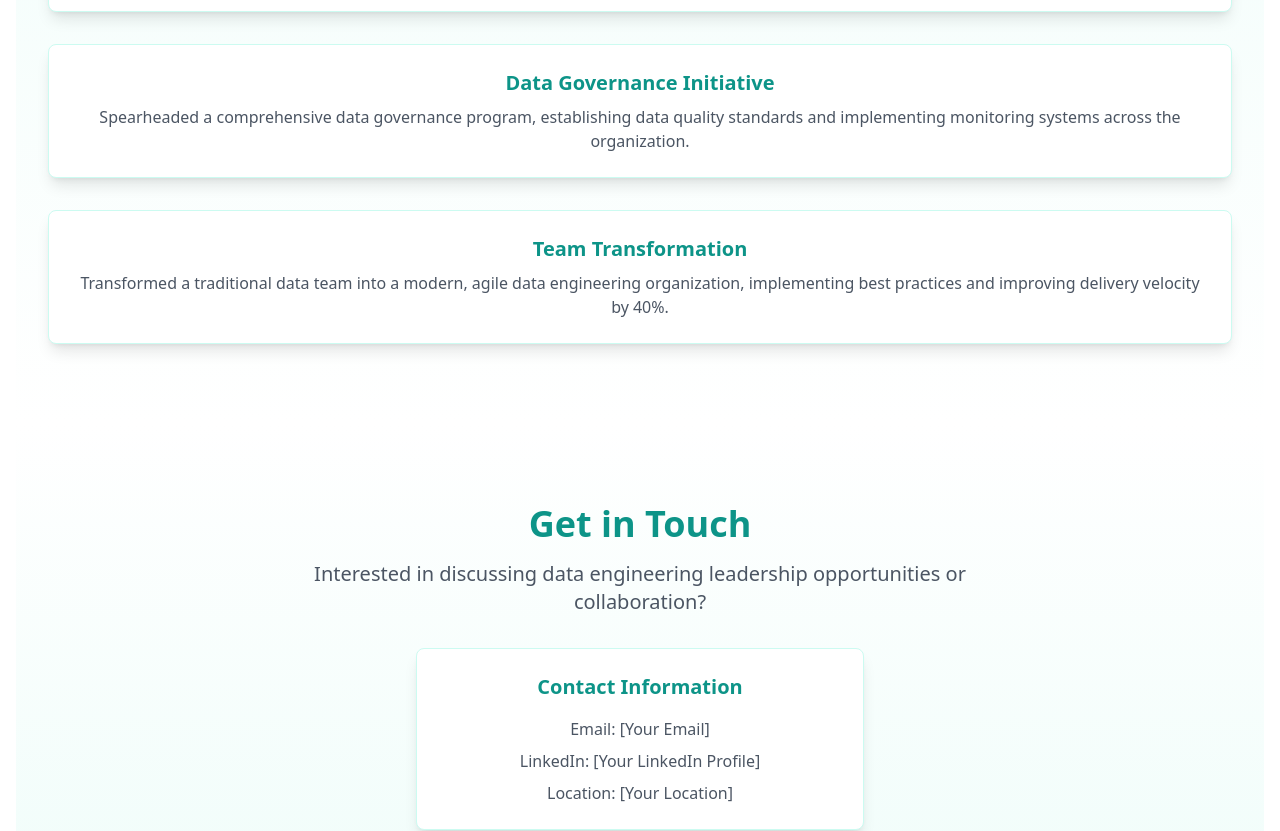
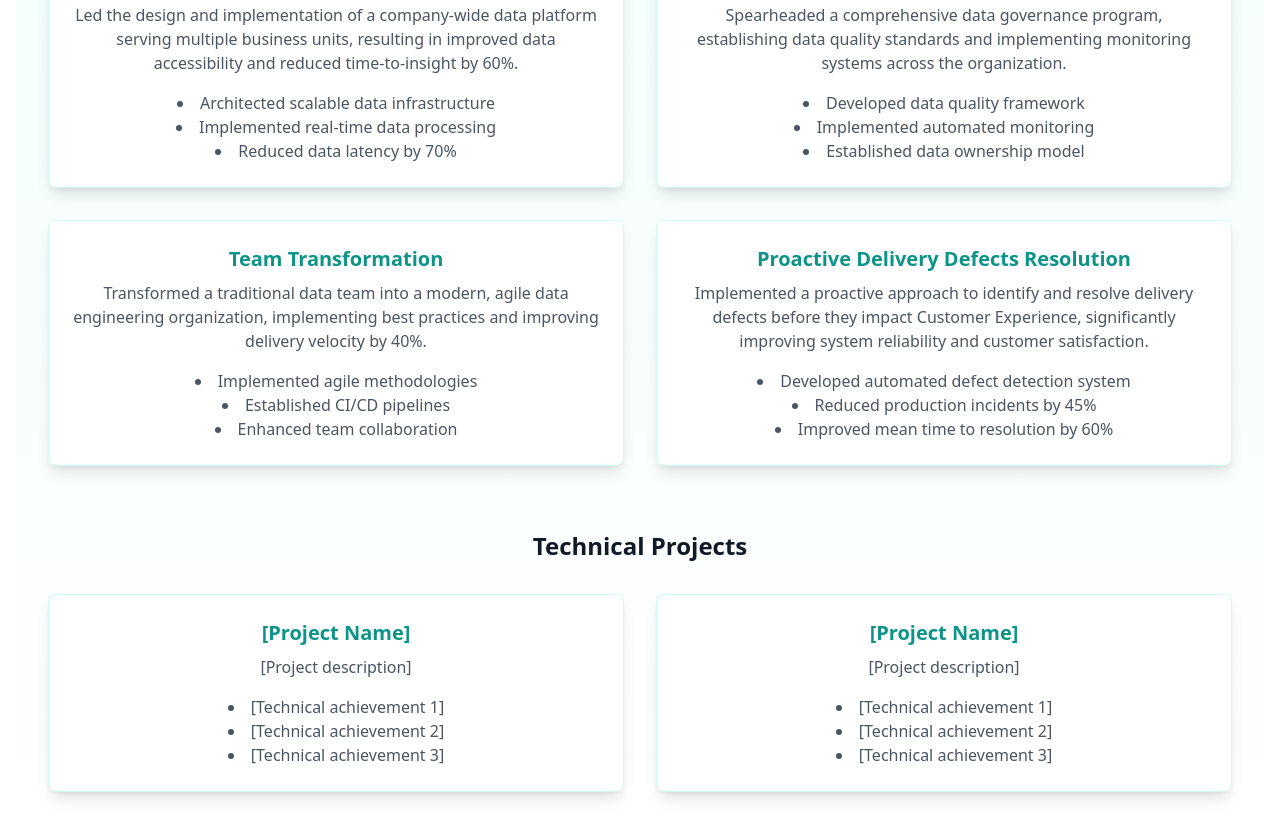
Before and after one commit to devangdshah/DataEngineeringLeader, a React (Create React App) app: page / in a window 1280 px wide. Shown: the part 2520-3351 px from the top of the page. Built offline with nearby package versions, Linux system fonts and the light colour scheme; the HTML template or start-up script is replaced by a standard one.

Commit message:
Add Proactive Delivery Defects Resolution initiative

```diff
--- a/src/components/sections/Projects.tsx
+++ b/src/components/sections/Projects.tsx
@@ -8,27 +8,92 @@ const Projects: React.FC = () => {
           <h2 className="text-3xl font-extrabold text-teal-600 sm:text-4xl">
             Leadership & Projects
           </h2>
-          <div className="mt-12 space-y-8">
+
+          {/* Leadership Initiatives Section */}
+          <div className="mt-12">
+            <h3 className="text-2xl font-bold text-gray-900 mb-8">Leadership Initiatives</h3>
+            <div className="grid grid-cols-1 gap-8 md:grid-cols-2">
               <div className="bg-white p-6 rounded-lg shadow-lg hover:shadow-xl transition-shadow border border-teal-100">
-              <h3 className="text-xl font-bold text-teal-600">Enterprise Data Platform</h3>
+                <h4 className="text-xl font-bold text-teal-600">Enterprise Data Platform</h4>
                 <p className="mt-2 text-gray-600">
                   Led the design and implementation of a company-wide data platform serving multiple business units,
                   resulting in improved data accessibility and reduced time-to-insight by 60%.
                 </p>
+                <ul className="mt-4 text-gray-600 list-disc list-inside">
+                  <li>Architected scalable data infrastructure</li>
+                  <li>Implemented real-time data processing</li>
+                  <li>Reduced data latency by 70%</li>
+                </ul>
               </div>
+
               <div className="bg-white p-6 rounded-lg shadow-lg hover:shadow-xl transition-shadow border border-teal-100">
-              <h3 className="text-xl font-bold text-teal-600">Data Governance Initiative</h3>
+                <h4 className="text-xl font-bold text-teal-600">Data Governance Initiative</h4>
                 <p className="mt-2 text-gray-600">
                   Spearheaded a comprehensive data governance program, establishing data quality standards and
                   implementing monitoring systems across the organization.
                 </p>
+                <ul className="mt-4 text-gray-600 list-disc list-inside">
+                  <li>Developed data quality framework</li>
+                  <li>Implemented automated monitoring</li>
+                  <li>Established data ownership model</li>
+                </ul>
               </div>
+
               <div className="bg-white p-6 rounded-lg shadow-lg hover:shadow-xl transition-shadow border border-teal-100">
-              <h3 className="text-xl font-bold text-teal-600">Team Transformation</h3>
+                <h4 className="text-xl font-bold text-teal-600">Team Transformation</h4>
                 <p className="mt-2 text-gray-600">
                   Transformed a traditional data team into a modern, agile data engineering organization,
                   implementing best practices and improving delivery velocity by 40%.
                 </p>
+                <ul className="mt-4 text-gray-600 list-disc list-inside">
+                  <li>Implemented agile methodologies</li>
+                  <li>Established CI/CD pipelines</li>
+                  <li>Enhanced team collaboration</li>
+                </ul>
+              </div>
+
+              <div className="bg-white p-6 rounded-lg shadow-lg hover:shadow-xl transition-shadow border border-teal-100">
+                <h4 className="text-xl font-bold text-teal-600">Proactive Delivery Defects Resolution</h4>
+                <p className="mt-2 text-gray-600">
+                  Implemented a proactive approach to identify and resolve delivery defects before they impact Customer Experience,
+                  significantly improving system reliability and customer satisfaction.
+                </p>
+                <ul className="mt-4 text-gray-600 list-disc list-inside">
+                  <li>Developed automated defect detection system</li>
+                  <li>Reduced production incidents by 45%</li>
+                  <li>Improved mean time to resolution by 60%</li>
+                </ul>
+              </div>
+            </div>
+          </div>
+
+          {/* Technical Projects Section */}
+          <div className="mt-16">
+            <h3 className="text-2xl font-bold text-gray-900 mb-8">Technical Projects</h3>
+            <div className="grid grid-cols-1 gap-8 md:grid-cols-2">
+              <div className="bg-white p-6 rounded-lg shadow-lg hover:shadow-xl transition-shadow border border-teal-100">
+                <h4 className="text-xl font-bold text-teal-600">[Project Name]</h4>
+                <p className="mt-2 text-gray-600">
+                  [Project description]
+                </p>
+                <ul className="mt-4 text-gray-600 list-disc list-inside">
+                  <li>[Technical achievement 1]</li>
+                  <li>[Technical achievement 2]</li>
+                  <li>[Technical achievement 3]</li>
+                </ul>
+              </div>
+
+              <div className="bg-white p-6 rounded-lg shadow-lg hover:shadow-xl transition-shadow border border-teal-100">
+                <h4 className="text-xl font-bold text-teal-600">[Project Name]</h4>
+                <p className="mt-2 text-gray-600">
+                  [Project description]
+                </p>
+                <ul className="mt-4 text-gray-600 list-disc list-inside">
+                  <li>[Technical achievement 1]</li>
+                  <li>[Technical achievement 2]</li>
+                  <li>[Technical achievement 3]</li>
+                </ul>
+              </div>
             </div>
           </div>
         </div>
```
Lines whose indentation alone changed are shown as unchanged.
